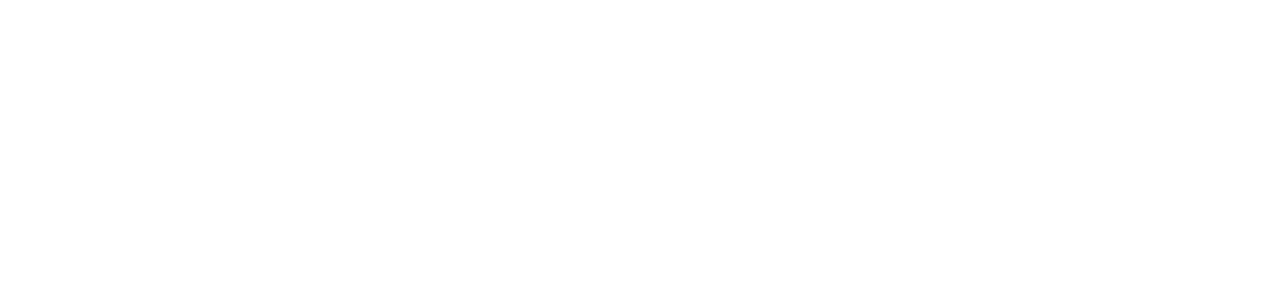
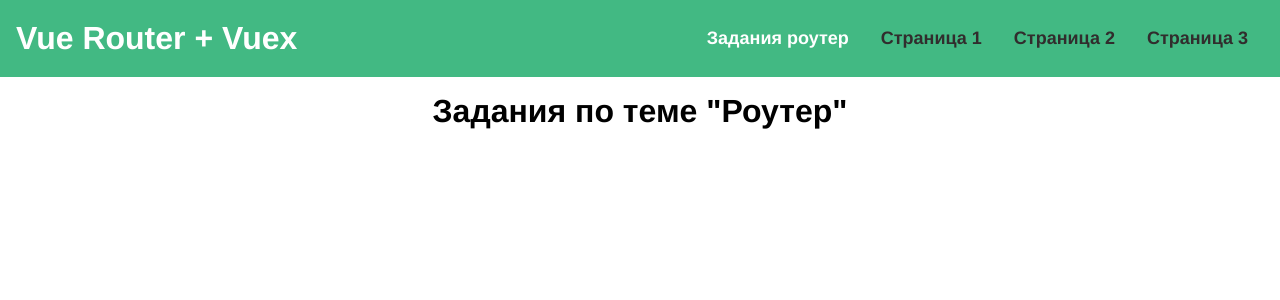
Before and after one commit to VladimirShadrov/vue-router-and-vuex-repetition, a Vue app: page /#/page1 in a window 1280 px wide. Before the commit this address had no page. Shown: the top 300 px of the page. Built offline with nearby package versions, Linux system fonts and the light colour scheme.

Commit message:
Навигация для подготовки контента

```diff
--- a/src/App.vue
+++ b/src/App.vue
@@ -1,26 +1,76 @@
 <template>
-  <nav></nav>
+  <header class="header">
+    <h1 class="header__title">Vue Router + Vuex</h1>
+    <nav>
+      <!-- <a class="router-link" :href="link.path" v-for="link in routerLinks" :key="link.id">{{ link.title }}</a> -->
+      <router-link class="router-link" :to="link.path" v-for="link in routerLinks" :key="link.id" active-class="router-link__active">{{
+        link.title
+      }}</router-link>
+    </nav>
+  </header>
+  <router-view />
 </template>
 
+<script>
+export default {
+  data() {
+    return {
+      routerLinks: [
+        { id: 2, path: '/', title: 'Задания роутер' },
+        { id: 3, path: '/page1', title: 'Страница 1' },
+        { id: 4, path: '/page2', title: 'Страница 2' },
+        { id: 5, path: '/page3', title: 'Страница 3' },
+      ],
+    };
+  },
+};
+</script>
+
 <style lang="scss">
+* {
+  margin: 0;
+  padding: 0;
+  box-sizing: border-box;
+}
 #app {
   font-family: Avenir, Helvetica, Arial, sans-serif;
   -webkit-font-smoothing: antialiased;
   -moz-osx-font-smoothing: grayscale;
-  text-align: center;
-  color: #2c3e50;
+  color: black;
 }
 
-nav {
-  padding: 30px;
+.header {
+  display: flex;
+  justify-content: space-between;
+  align-items: center;
+  color: white;
+  background: #42b983;
+  padding: 20px 16px;
+}
 
-  a {
-    font-weight: bold;
-    color: #2c3e50;
+.router-link,
+.router-link__active {
+  text-decoration: none;
+  font-weight: bold;
+  padding: 8px 16px;
+  transition: all 0.3s;
+  font-size: 18px;
+}
 
-    &.router-link-exact-active {
-      color: #42b983;
-    }
+.router-link {
+  color: rgb(49, 45, 45);
+
+  &:hover {
+    color: white;
   }
 }
+
+.router-link__active {
+  color: white;
+}
+
+.theme-title {
+  text-align: center;
+  margin: 16px 0;
+}
 </style>
--- /dev/null
+++ b/src/components/AppPage1.vue
@@ -0,0 +1,11 @@
+<template>
+  <h1 class="theme-title">Страница 1</h1>
+</template>
+
+<script>
+export default {
+  name: 'app-page-1',
+};
+</script>
+
+<style></style>
--- /dev/null
+++ b/src/components/AppPage2.vue
@@ -0,0 +1,11 @@
+<template>
+  <h1 class="theme-title">Страница 2</h1>
+</template>
+
+<script>
+export default {
+  name: 'app-page-2',
+};
+</script>
+
+<style></style>
--- /dev/null
+++ b/src/components/AppPage3.vue
@@ -0,0 +1,11 @@
+<template>
+  <h1 class="theme-title">Страница 3</h1>
+</template>
+
+<script>
+export default {
+  name: 'app-page-3',
+};
+</script>
+
+<style></style>
--- /dev/null
+++ b/src/components/AppRouterTasks.vue
@@ -0,0 +1,9 @@
+<template>
+  <h1 class="theme-title">Задания по теме "Роутер"</h1>
+</template>
+
+<script>
+export default {};
+</script>
+
+<style></style>
--- a/src/router/index.ts
+++ b/src/router/index.ts
@@ -1,9 +1,30 @@
-import { createRouter, createWebHashHistory, RouteRecordRaw } from 'vue-router';
+import { createRouter, createWebHistory, RouteRecordRaw } from 'vue-router';
+import AppRouterTasks from '../components/AppRouterTasks.vue';
+import AppPage1 from '../components/AppPage1.vue';
+import AppPage2 from '../components/AppPage2.vue';
+import AppPage3 from '../components/AppPage3.vue';
 
-const routes: Array<RouteRecordRaw> = [];
+const routes: Array<RouteRecordRaw> = [
+  {
+    path: '/',
+    component: AppRouterTasks,
+  },
+  {
+    path: '/page1',
+    component: AppPage1,
+  },
+  {
+    path: '/page2',
+    component: AppPage2,
+  },
+  {
+    path: '/page3',
+    component: AppPage3,
+  },
+];
 
 const router = createRouter({
-  history: createWebHashHistory(),
+  history: createWebHistory(),
   routes,
 });
 
```
